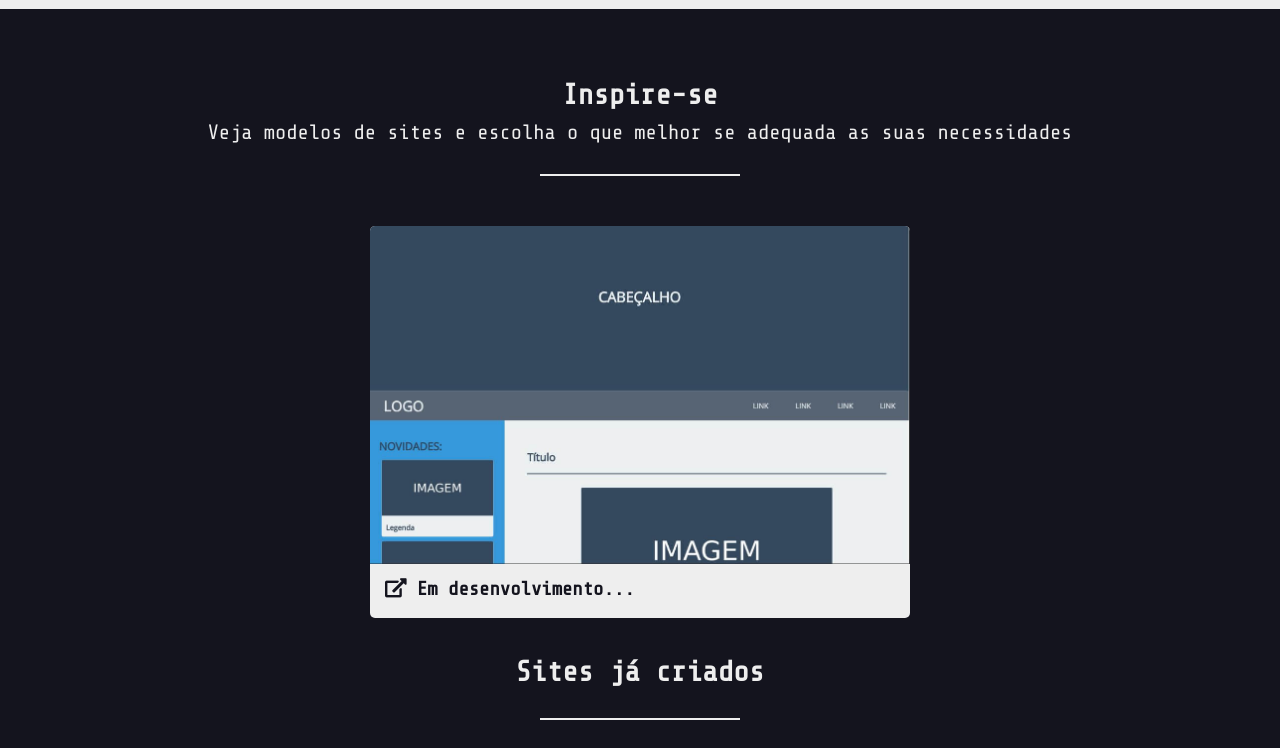
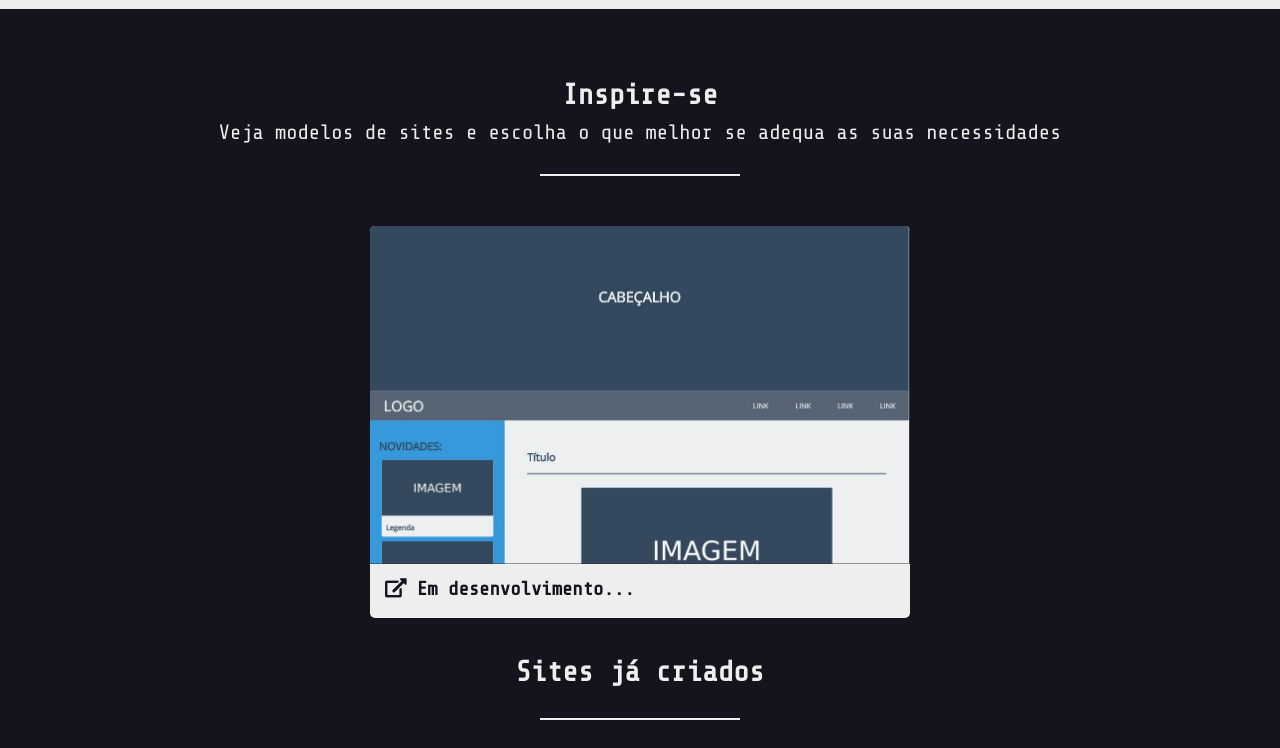
Before and after one commit to luisclicio/darktechlc.github.io, a plain HTML site: page index.html in a window 1280 px wide. Shown: the part 1360-2108 px from the top of the page. Drawn offline with nearby package versions, Linux system fonts and the light colour scheme.

Commit message:
Vibration

```diff
--- a/index.html
+++ b/index.html
@@ -64,7 +64,7 @@
 
 	<section class="conteudo" id="modelos">
 		<h3>Inspire-se</h3>
-		<p>Veja modelos de sites e escolha o que melhor se adequada as suas necessidades</p>
+		<p>Veja modelos de sites e escolha o que melhor se adequa as suas necessidades</p>
 		<hr>
 		<ul class="grid">
 			<li>
@@ -124,5 +124,9 @@
 	<footer>
 		<h3>Dark Tech</h3>
 	</footer>
+
+	<script>
+		window.navigator.vibrate(250);
+	</script>
 </body>
 </html>
```
